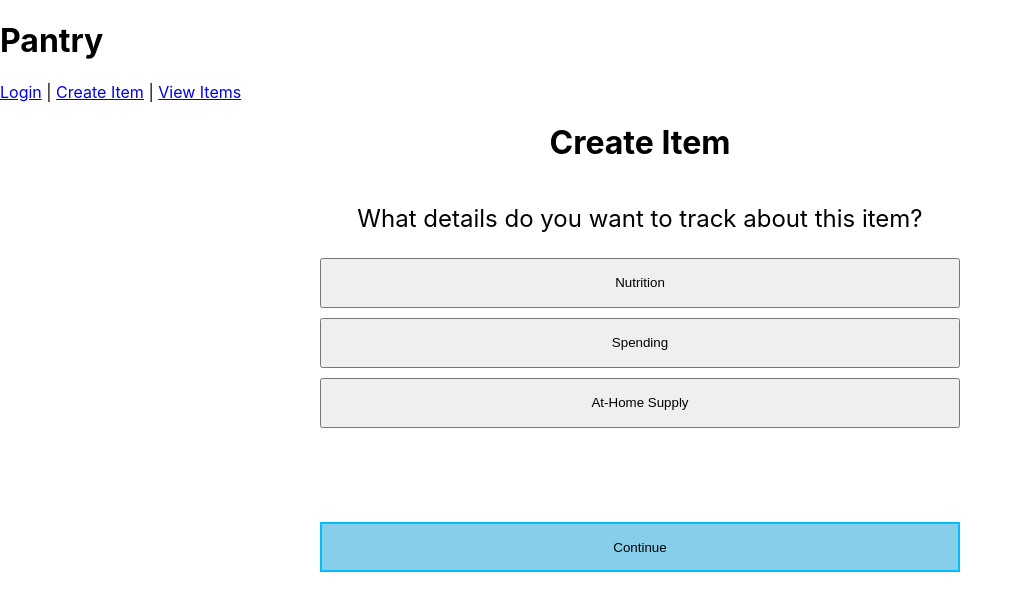
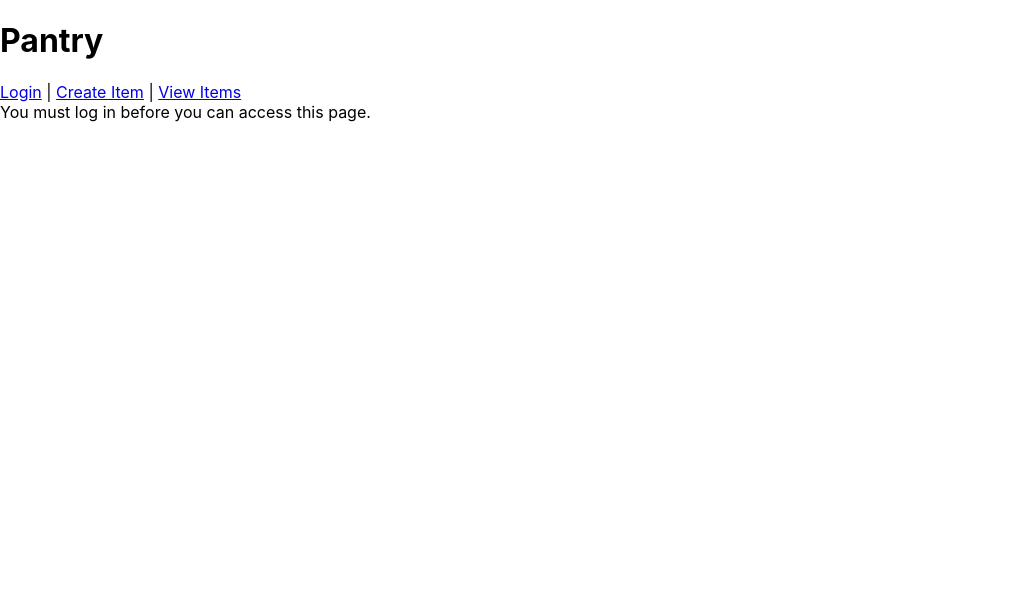
Before and after one commit to pantry-bauele/pantry-react, a React (Create React App) app: page /createItem in a window 1280 px wide. Shown: the top 610 px of the page, without its empty margins (0-1023 px from the left). Built offline with nearby package versions, Linux system fonts and the light colour scheme.

Commit message:
Set up initial structure for pages that will require user authentication

```diff
--- a/src/App.tsx
+++ b/src/App.tsx
@@ -1,17 +1,33 @@
 import './App.css';
-import { Outlet, Link } from "react-router-dom"
+import { Outlet, Link, BrowserRouter, Route, Routes } from "react-router-dom"
+import React from 'react';
+import CreateItem from './routes/CreateItem';
+import Login from './routes/Login';
+import ViewItems from './routes/ViewItems';
+import DefaultLayout from './routes/DefaultLayout';
+import {AuthenticationProvider, RequireAuthentication} from './components/Authentication';
 
 function App() {
   return (
+    <AuthenticationProvider>
     <div>
-      <h1>Pantry</h1>
-      <nav>
-        <Link to="/login">Login</Link> | {" "}
-        <Link to="/createItem">Create Item</Link> | {" "}
-        <Link to="/viewItems">View Items</Link>
-      </nav>
-      <Outlet />
+      <Routes>
+        <Route path="/" element={<DefaultLayout />}>
+          <Route path="/login" element={<Login />} />
+          <Route path="/createItem" element={
+              <RequireAuthentication>
+              <CreateItem />
+              </RequireAuthentication>} />
+          <Route path="/viewItems" element={
+            <RequireAuthentication>
+            <ViewItems accountEmail="hello@y.com"/>
+            </RequireAuthentication>} />
+        </Route>
+      </Routes>
       </div>
+    </AuthenticationProvider>
+
+
   );
 }
 
--- /dev/null
+++ b/src/components/Authentication.tsx
@@ -0,0 +1,40 @@
+import React from "react";
+
+interface IAuthentication {
+    emailAddress: string;
+}
+
+let AuthenticationContext = React.createContext<IAuthentication>(null!);
+
+export function AuthenticationProvider({children}: {children: React.ReactNode}) {
+
+    let value = {emailAddress: ''}
+
+    console.log(children);
+
+    return (
+        <AuthenticationContext.Provider value={value}>
+            {children}
+        </AuthenticationContext.Provider>
+    )
+}
+
+function useAuthentication() {
+    return React.useContext(AuthenticationContext);
+}
+
+export function RequireAuthentication({children}: {children: JSX.Element}) {
+    let auth = useAuthentication();
+
+    if (auth.emailAddress === "") {
+        return (
+            <div>
+                You must log in before you can access this page.
+            </div>
+        )
+    }
+
+    return children;
+}
+
+export default {}
--- a/src/index.tsx
+++ b/src/index.tsx
@@ -8,17 +8,12 @@ import ViewItems from './routes/ViewItems';
 import Login from './routes/Login';
 import { BrowserRouter, Routes, Route } from 'react-router-dom';
 
-const toRender =   <React.StrictMode>
-<BrowserRouter>
-  <Routes>
-    <Route path="/" element={<App />}>
-      <Route path="/login" element={<Login />} />
-      <Route path="createItem" element={<CreateItem />} />
-      <Route path="/viewItems" element={<ViewItems accountEmail="hello@y.com"/>} />
-    </Route>
-  </Routes>
-</BrowserRouter>
-</React.StrictMode>
+const toRender =
+  <React.StrictMode>
+  <BrowserRouter>
+    <App />
+  </BrowserRouter>
+  </React.StrictMode>
 
 
 const container = document.getElementById('root');
--- /dev/null
+++ b/src/routes/DefaultLayout.tsx
@@ -0,0 +1,17 @@
+import { Outlet, Link } from "react-router-dom"
+
+function DefaultLayout() {
+  return (
+    <div>
+      <h1>Pantry</h1>
+      <nav>
+        <Link to="/login">Login</Link> | {" "}
+        <Link to="/createItem">Create Item</Link> | {" "}
+        <Link to="/viewItems">View Items</Link>
+      </nav>
+      <Outlet />
+      </div>
+  );
+}
+
+export default DefaultLayout;
```
